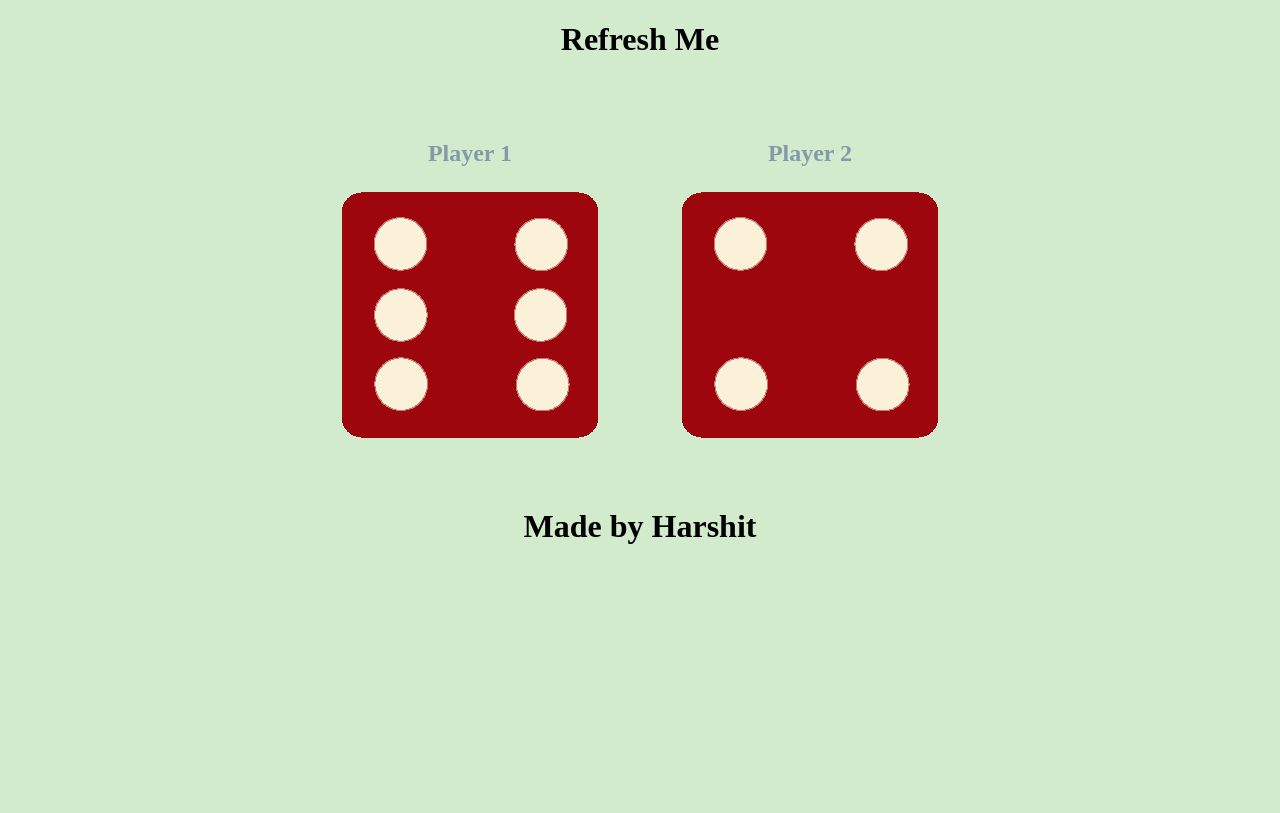
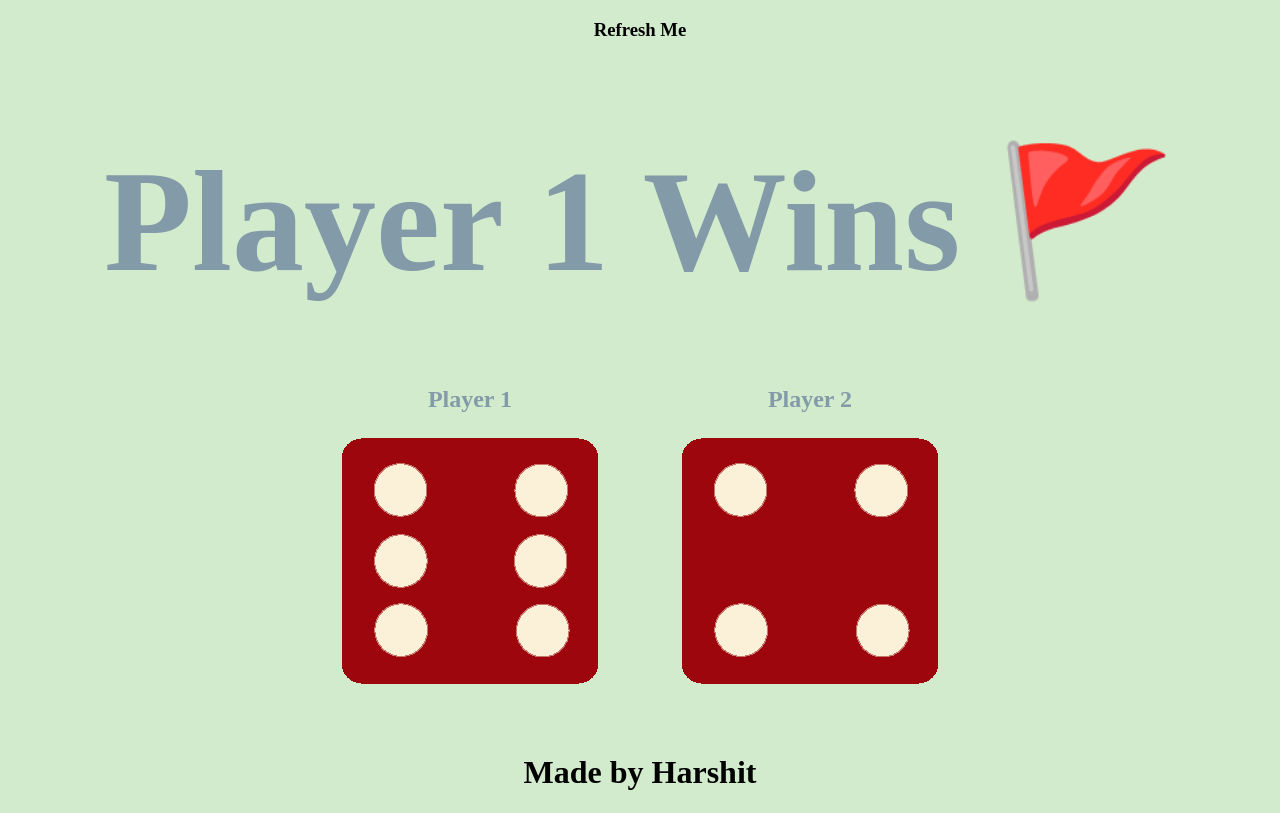
Before and after one commit to harshit-2004/dice-game, a plain HTML site: page index.html in a window 1280 px wide. Drawn offline with Linux system fonts and the light colour scheme.

Commit message:
final update

```diff
--- a/index.html
+++ b/index.html
@@ -6,7 +6,8 @@
     <link rel="stylesheet" href="style.css">
   </head>
   <body>
-  <h1>Refresh Me</h1>
+    <h3> Refresh Me </h3>
+  <h1 class="first clo">Refresh Me</h1>
   <div class="box">
   <div class="box-1">
         <h2 class="clo">Player 1</h2>
```
